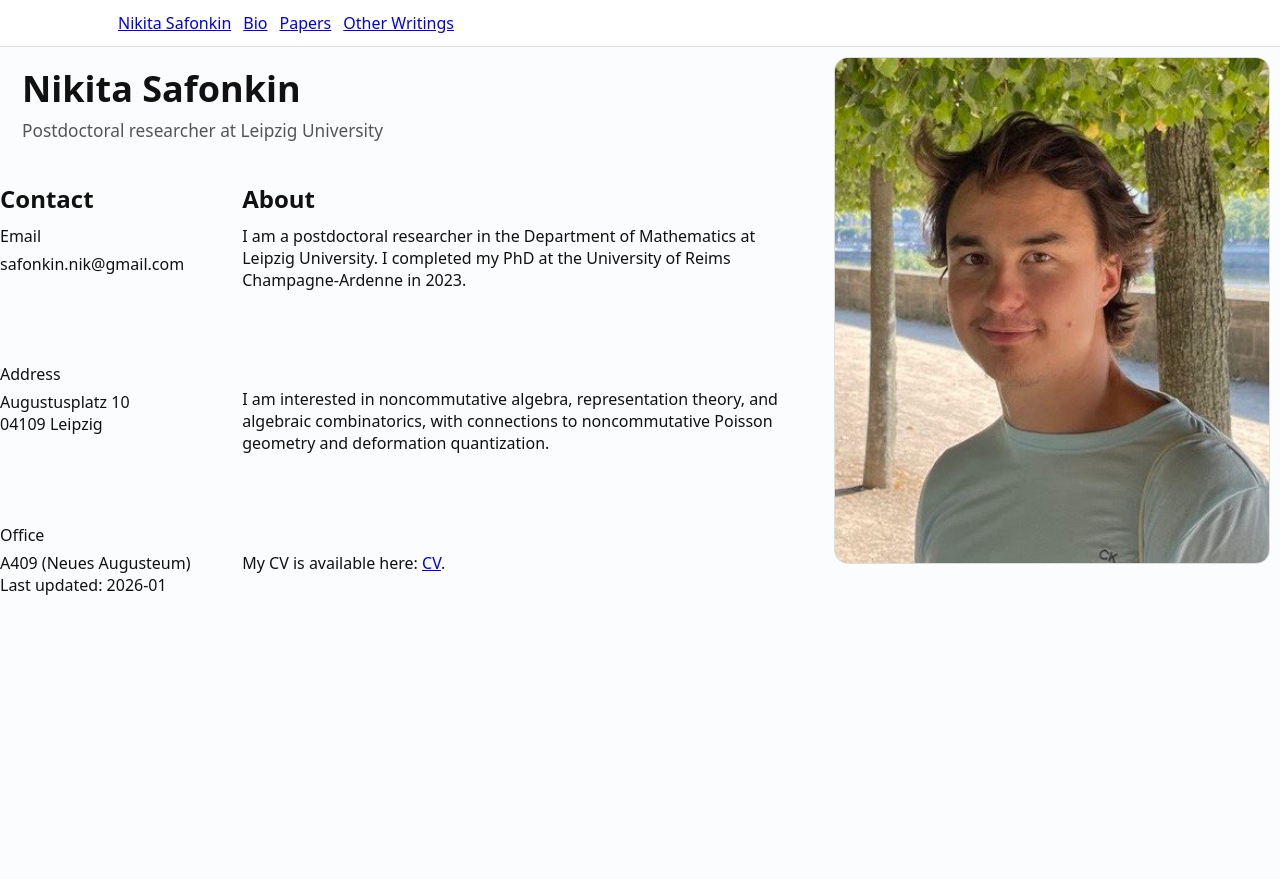
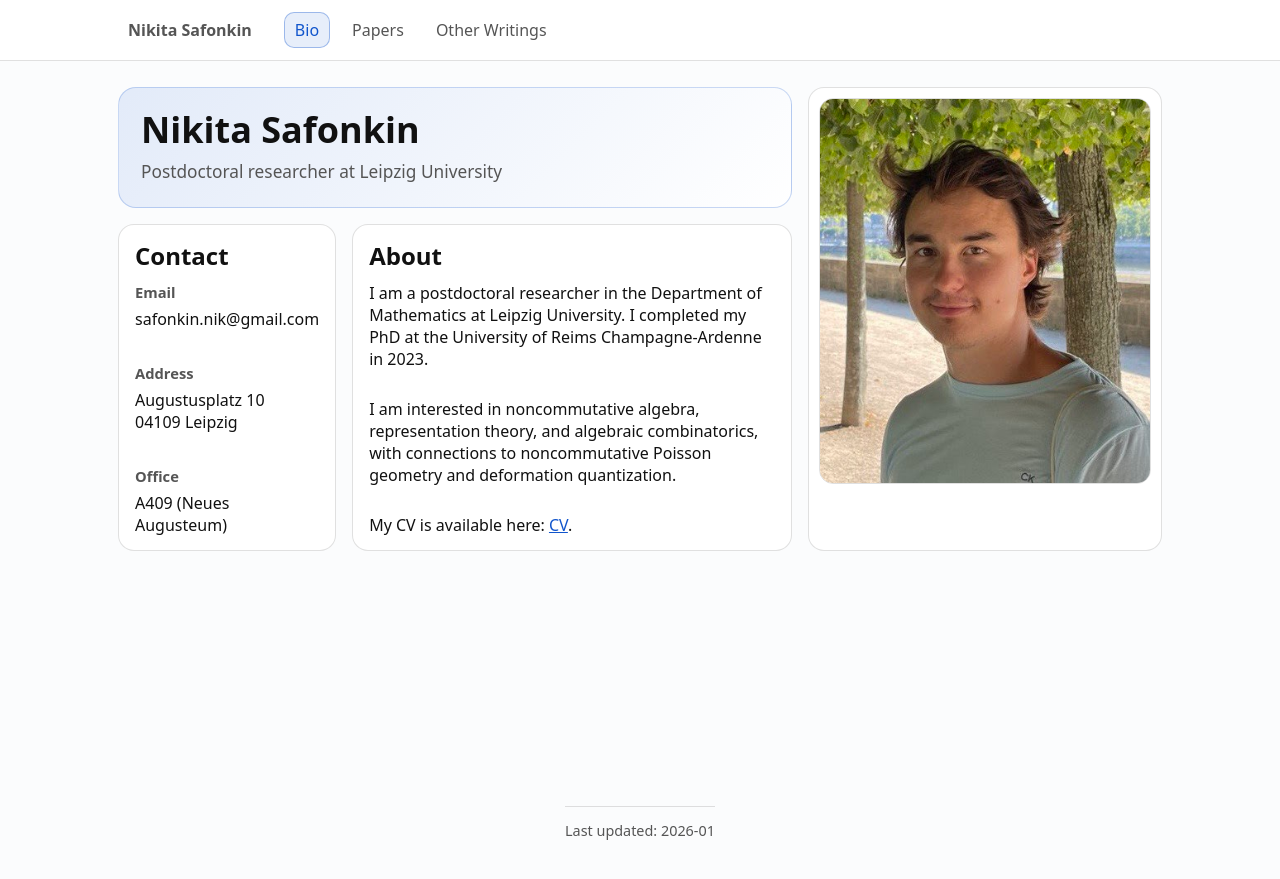
Before and after one commit to n-safonkin/n-safonkin.github.io, a Jekyll site: the page built from index.html, in a window 1280 px wide. Shown: the top 879 px of the page. Built offline with Jekyll 4.4.1, drawn with Linux system fonts in a browser that asks for light colours.

Commit message:
Update style.css

```diff
--- a/assets/style.css
+++ b/assets/style.css
@@ -41,4 +41,101 @@ body{
   padding: 12px 18px;
   display: flex;
   gap: 12px;
-  flex-wrap: w
+  flex-wrap: wrap;
+  align-items: center;
+}
+
+.brand{
+  font-weight: 750;
+  text-decoration: none;
+  color: var(--text);
+  margin-right: 10px;
+}
+
+.nav a{
+  text-decoration: none;
+  color: var(--muted);
+  padding: 6px 10px;
+  border-radius: 10px;
+}
+
+.nav a.active{
+  color: var(--accent);
+  border: 1px solid color-mix(in srgb, var(--accent) 35%, transparent);
+  background: color-mix(in srgb, var(--accent) 10%, white);
+}
+
+/* === Shared page container === */
+.wrap{
+  max-width: var(--container);
+  margin: 0 auto;
+  padding: 26px 18px 60px;
+}
+
+main.wrap{
+  flex: 1;
+}
+
+/* === Shared blocks === */
+.hero{
+  padding: 18px;
+  border-radius: 18px;
+  border: 1px solid color-mix(in srgb, var(--accent) 22%, transparent);
+  background: linear-gradient(
+    135deg,
+    color-mix(in srgb, var(--accent) 12%, white),
+    white
+  );
+}
+
+.card{
+  background: var(--card);
+  border: 1px solid var(--border);
+  border-radius: 16px;
+  padding: 14px 16px;
+}
+
+/* Links */
+a{ color: var(--accent); }
+a:hover{ text-decoration: underline; }
+
+/* Contact grid */
+.contact-grid{
+  display: grid;
+  gap: 0;
+}
+
+/* No dashed separators */
+.row{
+  display: grid;
+  grid-template-columns: 120px 1fr;
+  gap: 10px;
+  padding: 6px 0;
+  border-bottom: none;
+}
+
+.label{
+  color: var(--muted);
+  font-weight: 650;
+  font-size: .92rem;
+}
+.value{ color: var(--text); }
+
+.value a{
+  color: var(--accent);
+  text-decoration: none;
+}
+.value a:hover{ text-decoration: underline; }
+
+@media (max-width: 520px){
+  .row{ grid-template-columns: 1fr; }
+}
+
+/* Footer */
+.footer{
+  margin-top: 28px;
+  padding-top: 14px;
+  border-top: 1px solid var(--border);
+  color: var(--muted);
+  font-size: .9rem;
+}
```
